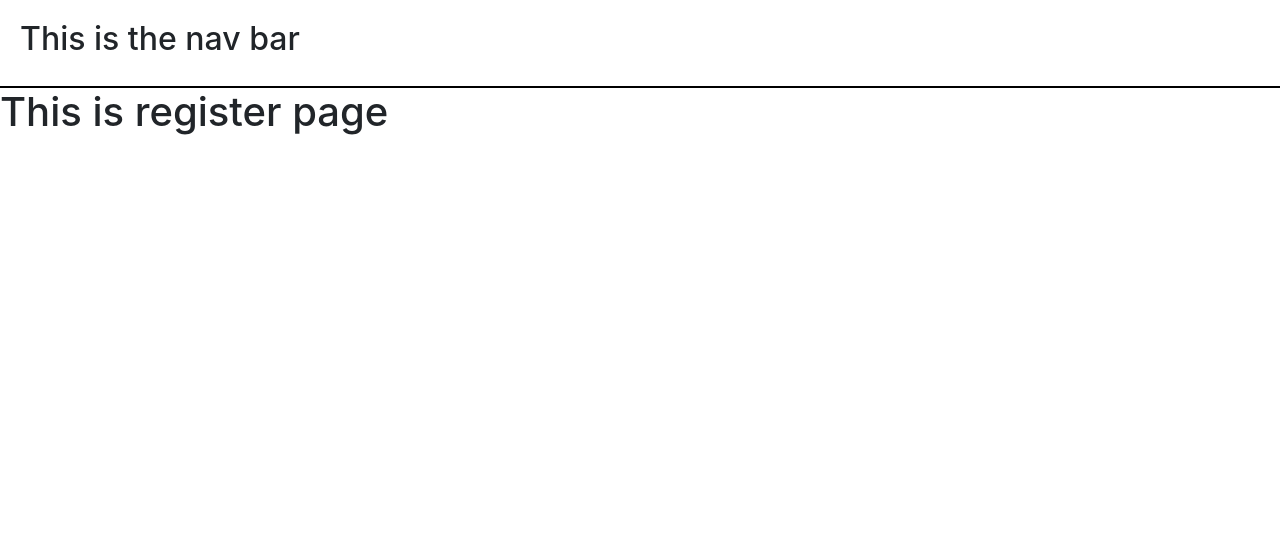
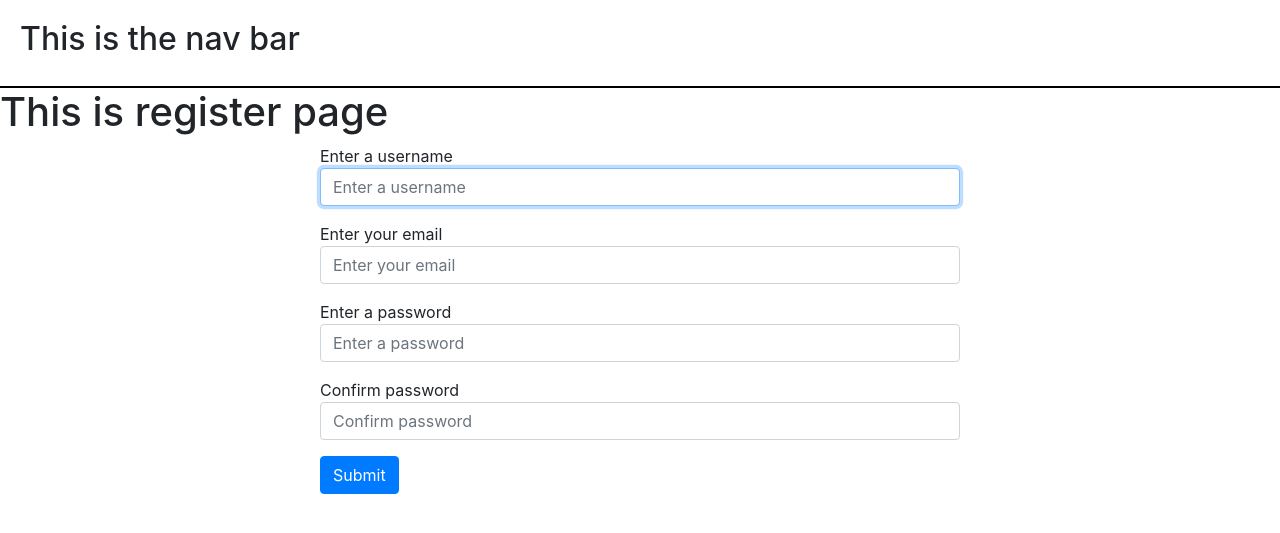
Before and after one commit to DilumVihanga/Pure-django-to-do-list-app, a Django app: page /register/ in a window 1280 px wide. Shown: the top 533 px of the page. Run offline with Django 4.2, Linux system fonts and the light colour scheme.

Commit message:
new user form added to frontend

```diff
--- a/django_yt_tutorial/templates/register.html
+++ b/django_yt_tutorial/templates/register.html
@@ -7,4 +7,15 @@
 
 <h1>This is register page</h1>
 
+<form method="POST" style="width: 50%; margin-top: 70px; margin: auto;">
+    {% csrf_token %}
+    {% for field in form %}
+      <div class="form-group">
+        {{ field.label}}
+        {{ field }}
+      </div>
+    {% endfor %}
+    <button class="btn btn-primary" type="submit">Submit</button>
+  </form>
+
 {% endblock %}
--- /dev/null
+++ b/django_yt_tutorial/to_do_list/forms.py
@@ -0,0 +1,31 @@
+from django import forms
+from .models import Tasks
+from django.contrib.auth.forms import UserCreationForm
+from django.contrib.auth.models import User
+
+class DateInput(forms.DateInput):
+    input_type = 'date'
+
+class TimeInput(forms.TimeInput):
+    input_type = 'time'
+
+class addTaskForm(forms.ModelForm):
+    title = forms.CharField(max_length=209, label="Enter the title:", widget=forms.TextInput(attrs={'class': 'form-control'}))
+    date = forms.DateField(label="Enter the due date:", widget=DateInput(attrs={'class': 'form-control'}))
+    time = forms.TimeField(label="Enter the due time:", widget=TimeInput(attrs={'class': 'form-control'}))
+
+
+    class Meta:
+        model = Tasks
+        fields = "__all__"
+
+
+class CreateUserForm(UserCreationForm):
+    username = forms.CharField(max_length=200, label="Enter a username", widget=forms.TextInput(attrs={'class': 'form-control', 'placeholder': 'Enter a username'}))
+    email = forms.EmailField(max_length=200, label="Enter your email", widget=forms.EmailInput(attrs={'class': 'form-control', 'placeholder': 'Enter your email'}))
+    password1 = forms.CharField(max_length=200, label="Enter a password", widget=forms.PasswordInput(attrs={'class': 'form-control', 'placeholder': 'Enter a password'}))
+    password2 = forms.CharField(max_length=200, label="Confirm password", widget=forms.PasswordInput(attrs={'class': 'form-control', 'placeholder': 'Confirm password'}))
+
+    class Meta:
+        model = User
+        fields = ['username','email', 'password1', 'password2']
--- a/django_yt_tutorial/to_do_list/views.py
+++ b/django_yt_tutorial/to_do_list/views.py
@@ -1,20 +1,23 @@
 from django.shortcuts import render
 from django.http import HttpResponse
 from .models import *
+from .forms import addTaskForm
+
 
 """ my_tasks= list() """
 
 def home(request):
     """ return HttpResponse("<h1>This is the home page</h1>") """
     obj = Tasks.objects.all()
+    createTask = addTaskForm
     if request.method == "POST":
-        title = request.POST.get("title")
-        date = request.POST.get("date")
-        time = request.POST.get("time")
-        obj = Tasks(Title=title, Date=date, Time=time)
+      form=addTaskForm(request.POST)
+      if form.is_valid():
+            form.save()
 
     context = {
         'items': obj,
+        'form': createTask,
     }
 
     """ if request.method == "POST":
@@ -32,6 +35,8 @@ def login(request):
     """ return HttpResponse("<h1>This is the login page</h1>") """
     return render(request, "login.html", {})
 
+from .forms import CreateUserForm
+
 def register(request):
-    """ return HttpResponse("<h1>This is the register page</h1>") """
-    return render(request, "register.html", {})
+    create_user = CreateUserForm()
+    return render(request, "register.html", {'form': create_user})
```
Also changed, not shown: django_yt_tutorial/templates/home.html (+14 -2 lines), django_yt_tutorial/db.sqlite3.
